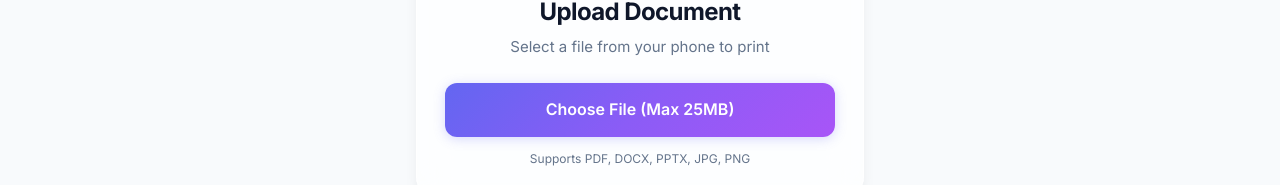
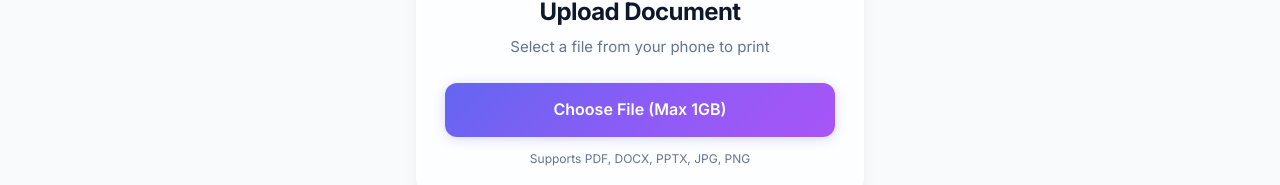
Before and after one commit to pranavbaad9/PrintGo, a React (Vite) app in the folder frontend/: page /m/1 in a window 1280 px wide. Shown: the part 279-464 px from the top of the page. Built offline with nearby package versions, Linux system fonts and the light colour scheme; no server answers.

Commit message:
fix: update hardcoded ui text from 25mb to 1gb

```diff
--- a/frontend/src/pages/MobileView.jsx
+++ b/frontend/src/pages/MobileView.jsx
@@ -260,7 +260,7 @@ const MobileView = () => {
             {uploading ? (
               <><Loader size={18} className="animate-spin" /> Uploading...</>
             ) : (
-              <>Choose File (Max 25MB)</>
+              <>Choose File (Max 1GB)</>
             )}
             <input type="file" style={{ display: 'none' }} onChange={handleFileUpload} accept=".pdf,.doc,.docx,.ppt,.pptx,.jpg,.jpeg,.png" disabled={uploading} />
           </label>
```
